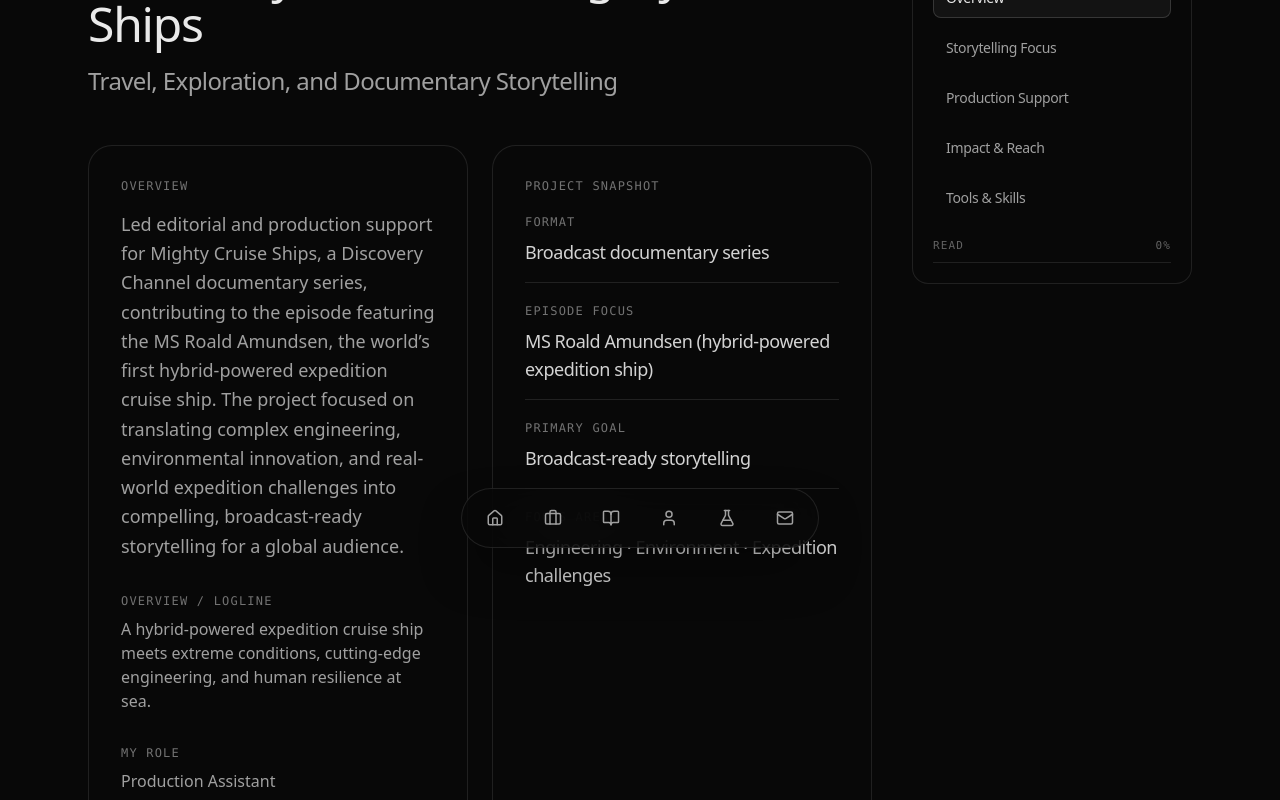
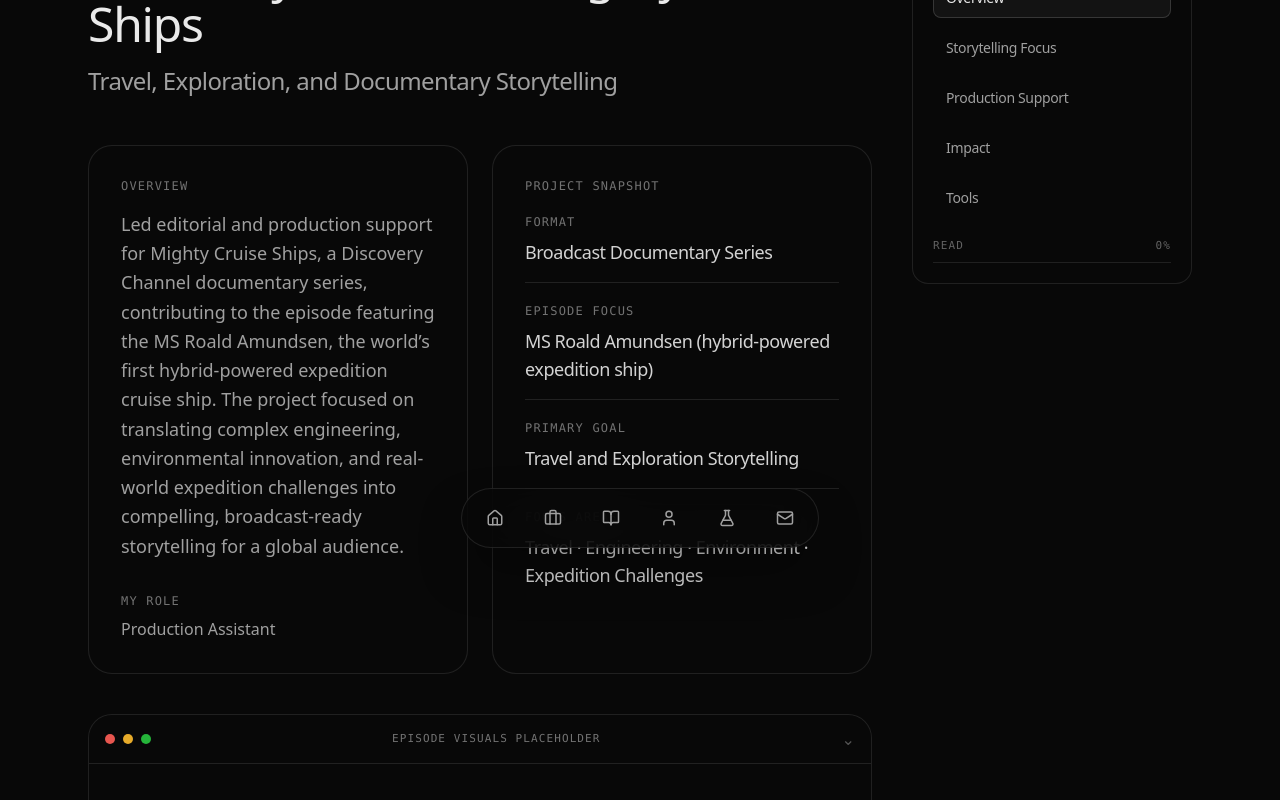
Before and after one commit to sarahsarahsarahX3/Personal-website-, a Next.js app: page /work/discovery-mighty-cruise-ships in a window 1280 px wide. Shown: the part 220-1020 px from the top of the page. Built offline with nearby package versions, Linux system fonts and the light colour scheme; a web font is replaced by a local one.

Commit message:
MCS update

```diff
--- a/app/work/discovery-mighty-cruise-ships/page.tsx
+++ b/app/work/discovery-mighty-cruise-ships/page.tsx
@@ -20,10 +20,10 @@ const project = {
   logline:
     "A hybrid-powered expedition cruise ship meets extreme conditions, cutting-edge engineering, and human resilience at sea.",
   snapshot: [
-    { label: "Format", value: "Broadcast documentary series" },
+    { label: "Format", value: "Broadcast Documentary Series" },
     { label: "Episode Focus", value: "MS Roald Amundsen (hybrid-powered expedition ship)" },
-    { label: "Primary Goal", value: "Broadcast-ready storytelling" },
-    { label: "Focus Areas", value: "Engineering · Environment · Expedition challenges" },
+    { label: "Primary Goal", value: "Travel and Exploration Storytelling" },
+    { label: "Focus Areas", value: "Travel · Engineering · Environment · Expedition Challenges" },
   ] satisfies SnapshotRow[],
   storytellingFocus: [
     "Translate complex systems into clear, audience-first narrative beats.",
@@ -49,8 +49,8 @@ const sectionLinks: SectionLink[] = [
   { id: "overview", label: "Overview" },
   { id: "focus", label: "Storytelling Focus" },
   { id: "support", label: "Production Support" },
-  { id: "impact", label: "Impact & Reach" },
-  { id: "tools", label: "Tools & Skills" },
+  { id: "impact", label: "Impact" },
+  { id: "tools", label: "Tools" },
 ];
 
 function usePrefersReducedMotion() {
@@ -374,11 +374,6 @@ export default function DiscoveryMightyCruiseShipsProjectPage() {
                   <p className="mt-4 text-base md:text-lg leading-relaxed text-text-secondary">{project.overview}</p>
 
                   <div className="mt-8">
-                    <p className="text-xs font-mono uppercase tracking-widest text-text-secondary/70">Overview / Logline</p>
-                    <p className="mt-2 text-base md:text-base text-text-secondary">{project.logline}</p>
-                  </div>
-
-                  <div className="mt-8">
                     <p className="text-xs font-mono uppercase tracking-widest text-text-secondary/70">My Role</p>
                     <p className="mt-2 text-base md:text-base text-text-secondary">{project.role}</p>
                   </div>
@@ -439,7 +434,7 @@ export default function DiscoveryMightyCruiseShipsProjectPage() {
 
             <div className="mt-16 border-t border-white/10" />
 
-            <Section id="impact" title="Impact & Reach" subtitle="Broadcast-ready indicators">
+            <Section id="impact" title="Impact" subtitle="Broadcast-ready indicators">
               <div className="grid gap-4 md:grid-cols-3">
                 {project.impact.map((item) => (
                   <div key={item.label} className="rounded-2xl border border-white/10 bg-surface-alt/10 p-5">
@@ -452,7 +447,7 @@ export default function DiscoveryMightyCruiseShipsProjectPage() {
 
             <div className="mt-16 border-t border-white/10" />
 
-            <Section id="tools" title="Tools & Skills" contentClassName="mt-6">
+            <Section id="tools" title="Tools" contentClassName="mt-6">
               <div className="grid grid-cols-2 gap-2 sm:flex sm:flex-wrap sm:gap-2">
                 {project.tools.map((tool) => (
                   <Pill key={tool}>{tool}</Pill>
```
